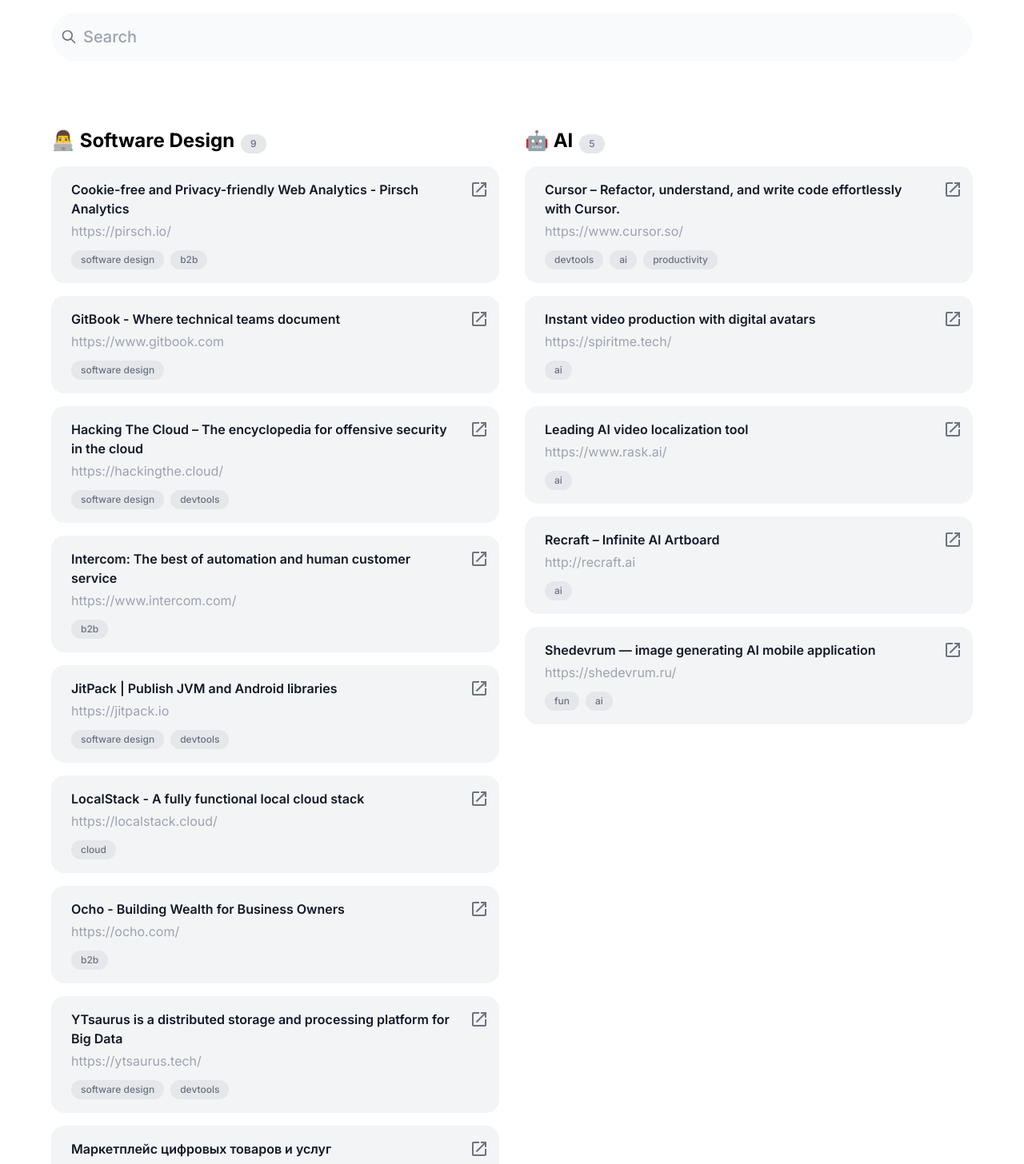
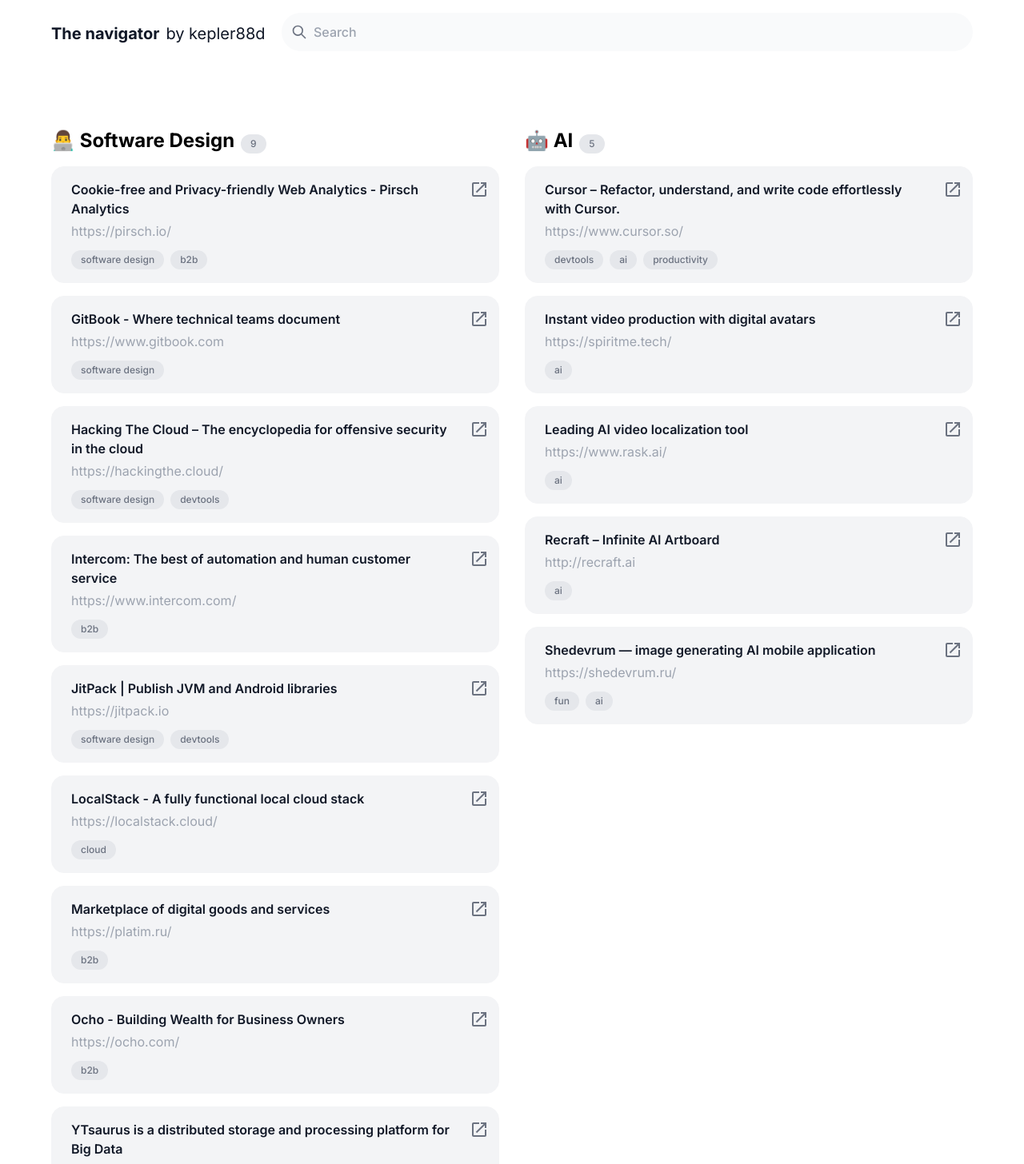
Before and after one commit to egor-baranov/sitebook, a Next.js app: page / in a window 1280 px wide. Shown: the top 1456 px of the page at 80% size. Built offline with nearby package versions, Linux system fonts and the light colour scheme.

Commit message:
site page

```diff
--- a/components/MobileNavBar.tsx
+++ b/components/MobileNavBar.tsx
@@ -97,14 +97,14 @@
     }
 
     return (
-        <div className={clsx("w-full fixed z-50 top-0 bg-white", styles.header)}>
+        <div className={clsx("w-full fixed z-40 top-0 bg-white", styles.header)}>
             <div className="mx-auto max-w-2xl flex flex-row items-start pr-2">
 
-                <a href={"https://thenavigator.tech"} className="mb-1 text-xl font-bold text-gray-900 dark:text-gray-900 text-left pt-8 pl-8">
+                <a href={"https://thenavigator.tech"} className="mb-1 text-xl font-bold text-gray-900 dark:text-gray-900 text-left py-3 pl-8">
                     The navigator
                 </a>
 
-                <a href={"https://kepler88d.dev"} className="mb-1 text-xl font-thin text-gray-900 dark:text-gray-900 text-left pt-8 pl-2">
+                <a href={"https://kepler88d.dev"} className="mb-1 text-xl font-thin text-gray-900 dark:text-gray-900 text-left py-3 pl-2">
                     by kepler88d
                 </a>
 
--- a/components/Pill.tsx
+++ b/components/Pill.tsx
@@ -5,7 +5,7 @@
 }> =
     ({label}) => {
         return ( // todo: cursor-pointer on click callback != null
-            <div className="flex flex-row min-w-0 items-center bg-gray-200 rounded-full mr-2 px-2 h-[24px] cursor-default">
+            <div className="flex flex-row min-w-0 items-center bg-gray-200 hover:bg-gray-300 rounded-full mr-2 px-2 h-[24px] cursor-pointer">
                 <p
                     className="flex flex-auto text-xs text-gray-500 dark:text-gray-500 text-center px-1">
                     {label}
--- a/components/RowCard.tsx
+++ b/components/RowCard.tsx
@@ -17,24 +17,24 @@
 import {Pill} from "./Pill";
 
 export const RowCard: React.FC<{
-    title: string, link: string, labels: string[]
+    name: string, title: string, link: string, labels: string[]
 }> =
-    ({title, link, labels}) => {
+    ({name, title, link, labels}) => {
         const router = useRouter()
 
-        function openProduct() {
-            router.push("/product/")
+        function openSite() {
+            router.push("/site/" + name.toLowerCase().split(" ").join("-"))
         }
 
         return (
             <div
-                className="px-2 py-4 my-4 max-w-full bg-gray-100 border border-gray-100 rounded-[16px] flex items-center">
+                onMouseDown={openSite}
+                className="px-2 py-4 my-4 max-w-full bg-gray-100 hover:bg-gray-200 border border-gray-100 rounded-[16px] flex items-center cursor-pointer">
 
                 <div className="flex-1 min-w-0 px-4 items-start">
 
                     <p className="mb-1 font-semibold text-gray-900 dark:text-gray-900 text-left">
                         {title}
-
                     </p>
 
                     <p className="mb-1 font-light test-xs text-gray-400 dark:text-gray-900 text-left">
@@ -52,7 +52,7 @@
                         {/*    <FavoriteBorder/>*/}
                         {/*</a>*/}
 
-                        <a className="leading-none text-gray-500 hover:bg-gray-100 flex-shrink-0 cursor-pointer" onMouseDown={() => router.push(link)}>
+                        <a className="leading-none text-gray-500 hover:bg-gray-300 flex-shrink-0 cursor-pointer rounded-sm" onMouseDown={() => router.push(link)}>
                             <OpenInNewOutlined/>
                         </a>
                     </div>
--- a/components/SearchBar.tsx
+++ b/components/SearchBar.tsx
@@ -4,7 +4,7 @@
 
     return (
 
-        <form className={isMobile ? "w-full fixed top-16 bg-white pr-8": "w-full fixed top-0 bg-white pr-32" }>
+        <form className={isMobile ? "w-full fixed top-10 bg-white pr-8": "w-full fixed top-0 bg-white pr-32 pl-72" }>
             {/*<label htmlFor="default-search"*/}
             {/*       className="mb-2 text-sm font-medium text-gray-900 sr-only dark:text-white">Search</label>*/}
             <div className={isMobile ? "relative w-full justify-center" : "relative w-full justify-center"}>
@@ -18,7 +18,7 @@
                 <input type="search" id="default-search"
                        onChange={inputHandler}
                        value={searchInput}
-                       className="block w-full my-4 py-4 px-4 pl-10 focus:outline-0 text-xl text-gray-900 rounded-full bg-gray-50 dark:bg-gray-50 dark:placeholder-gray-900 dark:text-gray-900"
+                       className="block w-full my-4 py-3 px-4 pl-10 focus:outline-0 text-base text-gray-900 rounded-full bg-gray-50 dark:bg-gray-50 dark:placeholder-gray-500 dark:text-gray-900"
                        placeholder="Search" required>
 
                 </input>
--- a/data/sites.tsx
+++ b/data/sites.tsx
@@ -1,173 +1,202 @@
 export const sites = [
     {
+        name: "Craftwork",
         title: "Craftwork: UX/UI kits, illustrations, mockups, fonts and more",
         link: "https://craftwork.design/",
         labels: ["ui/ux", "design"],
         category: "UI/UX"
     },
     {
+        name: "Intercom",
         title: "Intercom: The best of automation and human customer service",
         link: "https://www.intercom.com/",
         labels: ["b2b"],
         category: "Software Design"
     },
     {
+        name: "Ocho",
         title: "Ocho - Building Wealth for Business Owners",
         link: "https://ocho.com/",
         labels: ["b2b"],
         category: "Software Design"
     },
     {
+        name: "Mixbytes",
         title: "Blockchain Security & Smart Contract Auditing Services",
         link: "https://mixbytes.io/",
         labels: ["crypto"],
         category: "Crypto"
     },
     {
+        name: "WE3",
         title: "WE3. Web3 designers for ambitious startups",
         link: "https://we3.co/",
         labels: ["crypto"],
         category: "Crypto"
     },
     {
+        name: "Cryplinks",
         title: "Hand-picked collection of crypto services & websites",
         link: "https://www.cryplinks.com/",
         labels: ["crypto"],
         category: "Crypto"
     },
     {
+        name: "LocalStack",
         title: "LocalStack - A fully functional local cloud stack",
         link: "https://localstack.cloud/",
         labels: ["cloud"],
         category: "Software Design"
     },
     {
+        name: "Chamjo",
         title: "Chamjo | Design Inspiration from live apps, games, and websites\n",
         link: "https://chamjo.design/",
         labels: ["ui/ux", "design"],
         category: "UI/UX"
     },
     {
+        name: "MTS",
         title: "MTS company brand book",
         link: "https://brand.mts.ru/",
         labels: ["ui/ux", "design"],
         category: "UI/UX"
     },
     {
-        title: "Set studio personal website",
+        name: "Set Studio",
+        title: "Set Studio personal website",
         link: "https://set.studio/",
         labels: ["ui/ux", "design"],
         category: "UI/UX"
     },
     {
+        name: "GitBook",
         title: "GitBook - Where technical teams document",
         link: "https://www.gitbook.com",
         labels: ["software design"],
         category: "Software Design"
     },
     {
+        name: "Klack",
         title: "Satisfying sound with every keystroke",
         link: "https://tryklack.com/",
         labels: ["fun"],
         category: "Other"
     },
     {
+        name: "Floor796",
         title: "An ever-expanding animation scene depicting the everyday life of the 796th floor of the huge space station",
         link: "https://floor796.com/",
         labels: ["fun"],
         category: "Other"
     },
     {
+        name: "Rooms",
         title: "Create & remix interactive rooms from your browser",
         link: "https://rooms.xyz/",
         labels: ["fun"],
         category: "Other"
     },
     {
+        name: "Ilya Kharitonov",
         title: "Ilya Kharitonov – graphic and product designer",
         link: "https://ilyakharitonov.xyz/en/",
         labels: ["fun"],
         category: "Other"
     },
     {
+        name: "Shedevrum",
         title: "Shedevrum — image generating AI mobile application",
         link: "https://shedevrum.ru/",
         labels: ["fun", "ai"],
         category: "AI"
     },
     {
-        title: "Маркетплейс цифровых товаров и услуг",
+        name: "Platim",
+        title: "Marketplace of digital goods and services",
         link: "https://platim.ru/",
         labels: ["b2b"],
         category: "Software Design"
     },
     {
+        name: "Recraft",
         title: "Recraft – Infinite AI Artboard",
         link: "http://recraft.ai",
         labels: ["ai"],
         category: "AI"
     },
     {
+        name: "SpiritMe",
         title: "Instant video production with digital avatars",
         link: "https://spiritme.tech/",
         labels: ["ai"],
         category: "AI"
     },
     {
+        name: "Rask",
         title: "Leading AI video localization tool",
         link: "https://www.rask.ai/",
         labels: ["ai"],
         category: "AI"
     },
     {
+        name: "Pirsch",
         title: "Cookie-free and Privacy-friendly Web Analytics - Pirsch Analytics",
         link: "https://pirsch.io/",
         labels: ["software design", "b2b"],
         category: "Software Design"
     },
     {
+        name: "KeymapDB",
         title: "KeymapDB - Database of keymaps for programmable keyboards",
         link: "https://keymapdb.com/",
         labels: ["productivity", "devtools", "fun"],
         category: "Other"
     },
     {
+        name: "Uno",
         title: "Uno is making the internet easier to use, starting with identity",
         link: "https://uno.app/",
         labels: ["productivity", "devtools"],
         category: "Productivity"
     },
     {
+        name: "Warp",
         title: "Warp: The terminal for the 21st century",
         link: "https://www.warp.dev/",
         labels: ["productivity", "devtools"],
         category: "Productivity"
     },
     {
+        name: "Hacking The Cloud",
         title: "Hacking The Cloud – The encyclopedia for offensive security in the cloud",
         link: "https://hackingthe.cloud/",
         labels: ["software design", "devtools"],
         category: "Software Design"
     },
     {
+        name: "JitPack",
         title: "JitPack | Publish JVM and Android libraries",
         link: "https://jitpack.io",
         labels: ["software design", "devtools"],
         category: "Software Design"
     },
     {
+        name: "YTsaurus",
         title: "YTsaurus is a distributed storage and processing platform for Big Data",
         link: "https://ytsaurus.tech/",
         labels: ["software design", "devtools"],
         category: "Software Design"
     },
     {
+        name: "Cursor",
         title: "Cursor – Refactor, understand, and write code effortlessly with Cursor.",
         link: "https://www.cursor.so/",
         labels: ["devtools", "ai", "productivity"],
         category: "AI"
     },
     {
+        name: "Electronic Materials Office",
         title: "Introducing the Electronic Materials Office Altar I — an ultra-low profile, wireless mechanical keyboard forged in premium, sustainable materials",
         link: "https://electronicmaterialsoffice.com/",
         labels: ["product", "devtools"],
--- a/pages/index.tsx
+++ b/pages/index.tsx
@@ -67,7 +67,7 @@
                 {
                     values.map(
                         (v: any) =>
-                            (<RowCard key={v.link} title={v.title} link={v.link} labels={v.labels}/>))
+                            (<RowCard key={v.link} name={v.name} title={v.title} link={v.link} labels={v.labels}/>))
                 }
             </div>
         )
@@ -94,7 +94,9 @@
         .filter(v => v[1].length > 0)
 
     return (
+        <div>
             <div className={isMobile ? "mt-32 px-4" : "mt-32 px-16"}>
+
                 <SearchBar isMobile={isMobile} inputHandler={handleChange} searchInput={searchInput}/>
 
                 <MainLayout>
@@ -110,6 +112,19 @@
                 </MainLayout>
             </div>
 
+            {isMobile ? <div/> : <div className="fixed top-4 pl-8 flex flex-row items-start">
+
+                <a href={"https://thenavigator.tech"}
+                   className="mb-1 text-xl font-bold text-gray-900 dark:text-gray-900 text-left py-3 pl-8">
+                    The navigator
+                </a>
+
+                <a href={"https://kepler88d.dev"}
+                   className="mb-1 text-xl font-thin text-gray-900 dark:text-gray-900 text-left py-3 pl-2">
+                    by kepler88d
+                </a>
+            </div> }
+        </div>
     )
 }
 
--- /dev/null
+++ b/pages/site/[id].tsx
@@ -0,0 +1,96 @@
+import {MainLayout} from "../../components/Layout";
+import {useRouter} from "next/router";
+import {sites} from "../../data/sites";
+import React, {useEffect, useState} from "react";
+import {SearchBar} from "../../components/SearchBar";
+
+const Page: React.FC = () => {
+
+    const [searchInput, setSearchInput] = useState("");
+
+    function getWindowSize() {
+        if (typeof window !== "undefined") {
+            const {innerWidth, innerHeight} = window;
+            return {innerWidth, innerHeight};
+        }
+
+        return {innerWidth: 0, innerHeight: 0};
+    }
+
+    const [windowSize, setWindowSize] = useState(getWindowSize());
+
+    useEffect(() => {
+        function handleWindowResize() {
+            setWindowSize(getWindowSize());
+        }
+
+        window.addEventListener('resize', handleWindowResize);
+
+        return () => {
+            window.removeEventListener('resize', handleWindowResize);
+        };
+    }, []);
+
+    const isMobile = windowSize.innerWidth <= 800
+
+    const router = useRouter()
+
+    const {id} = router.query
+    const site = sites.find(v => v.name.toLowerCase().split(" ").join("-") == id)
+
+    if (!site) {
+        return <MainLayout>
+            <div className="text-xl font-semibold mr-2 flex flex-col items-center justify-center">
+                404: wrong page
+            </div>
+        </MainLayout>
+    }
+
+    return (
+        <div>
+            <div className={isMobile ? "mt-32 px-4" : "mt-32 px-16"}>
+
+                {/*<SearchBar isMobile={isMobile} inputHandler={() => {*/}
+                {/*}} searchInput={searchInput}/>*/}
+
+                <MainLayout>
+                    <div className={ isMobile ? "mx-4" : "mx-32" }>
+
+                        <h1 className="text-xl font-regular mr-2 mb-2 text-gray-500">
+                            {site.category}
+                        </h1>
+
+                        <h1 className="text-4xl font-bold mr-2 mb-8 text-gray-700">
+                            {site.name}
+                        </h1>
+
+                        <h1 className="text-6xl font-semibold mr-2 mb-4">
+                            {site.title}
+                        </h1>
+
+                        <h1 className="text-2xl font-regular mr-2 text-gray-500 cursor-pointer"
+                            onClick={() => router.push(site.link)
+                        }>
+                            {site.link}
+                        </h1>
+                    </div>
+                </MainLayout>
+            </div>
+
+            {isMobile ? <div/> : <div className="fixed top-4 pl-8 flex flex-row items-start">
+
+                <a href={"https://thenavigator.tech"}
+                   className="mb-1 text-xl font-bold text-gray-900 dark:text-gray-900 text-left py-3 pl-8">
+                    The navigator
+                </a>
+
+                <a href={"https://kepler88d.dev"}
+                   className="mb-1 text-xl font-thin text-gray-900 dark:text-gray-900 text-left py-3 pl-2">
+                    by kepler88d
+                </a>
+            </div>}
+        </div>
+    )
+}
+
+export default Page
```
Lines whose indentation alone changed are shown as unchanged.
